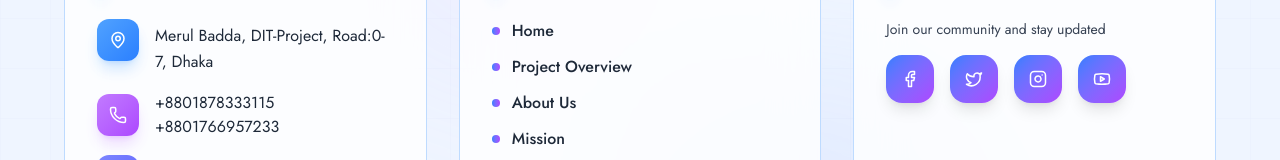
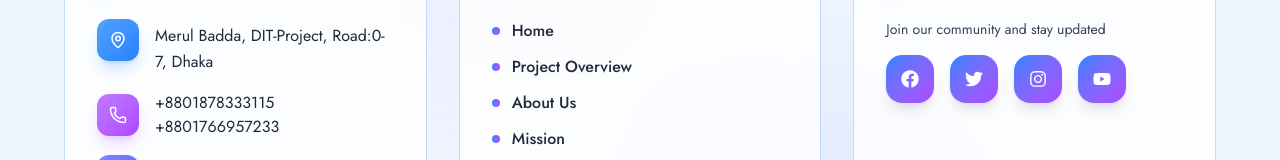
Before and after one commit to ashikapi/Webify-Academy, a Next.js app: page / in a window 1280 px wide. Shown: the part 394-554 px from the top of the page. Built offline with nearby package versions, Linux system fonts and the light colour scheme.

Commit message:
update Footer

```diff
--- a/app/components/Footer.tsx
+++ b/app/components/Footer.tsx
@@ -1,8 +1,9 @@
 'use client';
 import React, { useEffect } from "react";
-import { Phone, Mail, Facebook, Twitter, Instagram, Youtube, MapPin} from "lucide-react";
+import { Phone, Mail, MapPin,} from "lucide-react";
 // import { NavLink } from "react-router";
 import Link from "next/link";
+import { FaFacebook, FaInstagram, FaTwitter, FaYoutube } from "react-icons/fa";
 
 type ContactInfo = {
   title: string;
@@ -49,10 +50,10 @@ const Footer: React.FC = () => {
     {
       title: "Follow Us",
       items: [
-        { icon: <Facebook size={18} />, url: "#", name: "Facebook" },
-        { icon: <Twitter size={18} />, url: "#", name: "Twitter" },
-        { icon: <Instagram size={18} />, url: "#", name: "Instagram" },
-        { icon: <Youtube size={18} />, url: "#", name: "YouTube" },
+        { icon: <FaFacebook size={18} />, url: "#", name: "Facebook" },
+        { icon: <FaTwitter size={18} />, url: "#", name: "Twitter" },
+        { icon: <FaInstagram size={18} />, url: "#", name: "Instagram" },
+        { icon: <FaYoutube size={18} />, url: "#", name: "YouTube" },
       ],
     },
   ];
```
